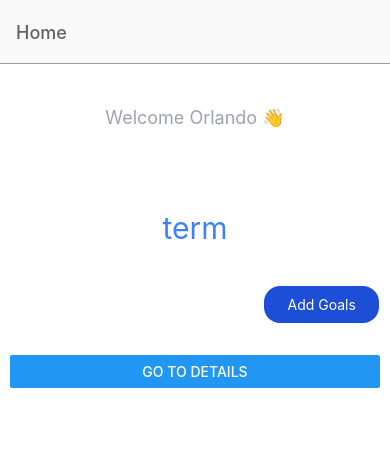
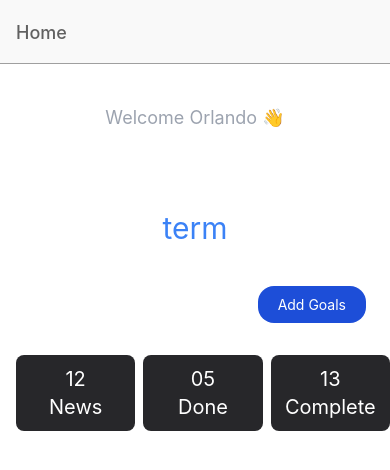
Before and after one commit to orlandos20/my-goals-tracker, a React Native app: screen /Home in a window 390 px wide. Shown: the top 470 px of the page. Built offline with nearby package versions, Linux system fonts and the light colour scheme.

Commit message:
feat: created GoalsCounter component

```diff
--- a/src/components/Layout.tsx
+++ b/src/components/Layout.tsx
@@ -8,7 +8,7 @@ type LayoutTypes = {
 const Layout: React.FC<LayoutTypes> = ({ children }) => {
   return (
     <SafeAreaView className='container dark:bg-black-100'>
-      <View className='px-2.5'>{children}</View>
+      <View className='px-4'>{children}</View>
     </SafeAreaView>
   );
 };
--- /dev/null
+++ b/src/components/goals-counter/goals-counter.tsx
@@ -0,0 +1,35 @@
+import { StyleSheet, View, Text, Button, TouchableOpacity } from 'react-native';
+import React from 'react';
+
+const GoalsCounter = () => {
+  return (
+    <View className='flex flex-row justify-evenly mb-6'>
+      <View className='w-1/3 text-white bg-zinc-800 hover:bg-zinc-900 font-medium rounded-lg text-sm px-1 py-2.5 mr-2 mb-2 dark:bg-zinc-800 dark:hover:bg-zinc-700 dark:focus:ring-zinc-700 dark:border-zinc-700'>
+        <Text className='items-center justify-center text-center text-white text-xl'>
+          12
+        </Text>
+        <Text className='items-center justify-center text-center text-white text-xl'>
+          News
+        </Text>
+      </View>
+      <View className='w-1/3 text-white bg-zinc-800 hover:bg-zinc-900 font-medium rounded-lg text-sm px-1 py-2.5 mr-2 mb-2 dark:bg-zinc-800 dark:hover:bg-zinc-700 dark:focus:ring-zinc-700 dark:border-zinc-700'>
+        <Text className='items-center justify-center text-center text-white text-xl'>
+          05
+        </Text>
+        <Text className='items-center justify-center text-center text-white text-xl'>
+          Done
+        </Text>
+      </View>
+      <View className='w-1/3 text-white bg-zinc-800 hover:bg-zinc-900 font-medium rounded-lg text-sm px-1 py-2.5 mb-2 dark:bg-zinc-800 dark:hover:bg-zinc-700 dark:focus:ring-zinc-700 dark:border-zinc-700'>
+        <Text className='items-center justify-center text-center text-white text-xl'>
+          13
+        </Text>
+        <Text className='items-center justify-center text-center text-white text-xl'>
+          Complete
+        </Text>
+      </View>
+    </View>
+  );
+};
+
+export default GoalsCounter;
--- a/src/components/index.ts
+++ b/src/components/index.ts
@@ -1,3 +1,4 @@
 export { default as Layout } from './Layout';
 export { default as WelcomeMessage } from './welcome-message/welcome-message';
 export { default as AddGoalButton } from './add-goal-button/add-goal-button';
+export { default as GoalsCounter } from './goals-counter/goals-counter';
--- a/src/components/welcome-message/index.ts
+++ /dev/null
@@ -1 +0,0 @@
-export * from './welcome-message';
--- a/src/components/welcome-message/welcome-message.tsx
+++ b/src/components/welcome-message/welcome-message.tsx
@@ -7,7 +7,7 @@ const WelcomeMessage = () => {
     <View className='items-center mt-10'>
       <View className='w-3/4 px-1 mb-10 items-center'>
         <Text className='text-gray-400 pb-1.5 text-lg'>Welcome Orlando 👋</Text>
-        <Text className='text-white px-2.5 text-3xl text-center'>
+        <Text className='text-white text-3xl text-center'>
           Create your life goal from long{' '}
           <Text className='text-blue-500'>term</Text>
         </Text>
--- a/src/screens/home/HomeScreen.tsx
+++ b/src/screens/home/HomeScreen.tsx
@@ -4,7 +4,7 @@ import { useTheme } from '@react-navigation/native';
 
 import { NativeStackScreenProps } from '@react-navigation/native-stack';
 
-import { Layout, WelcomeMessage } from 'src/components';
+import { Layout, WelcomeMessage, GoalsCounter } from 'src/components';
 import { AddGoalSection } from './components';
 
 import { RootStackParamList } from '../../../types';
@@ -12,16 +12,15 @@ import { RootStackParamList } from '../../../types';
 type HomeScreenProps = NativeStackScreenProps<RootStackParamList, 'Home'>;
 
 export default function HomeScreen(props: HomeScreenProps) {
-  const { colors } = useTheme();
-
   return (
     <Layout>
       <WelcomeMessage />
       <AddGoalSection />
-      <Button
+      <GoalsCounter />
+      {/* <Button
         title='Go to Details'
         onPress={() => props.navigation.push('Details')}
-      />
+      /> */}
     </Layout>
   );
 }
--- a/src/screens/home/components/add-goal-section/index.tsx
+++ b/src/screens/home/components/add-goal-section/index.tsx
@@ -6,16 +6,16 @@ import { AddGoalButton } from 'src/components';
 
 const AddGoalSection = () => {
   return (
-    <View className='flex flex-row space-x-8 mb-6'>
-      <View className='basis-3/5'>
+    <View className='flex flex-row justify-between mb-6'>
+      <View>
         <Text className='items-center justify-center text-white text-xl'>
           34 Goals
         </Text>
         <Text className='items-center justify-center text-white'>
-          Ambitious person, aren´t you?
+          {"Ambitious person, aren't you "}
         </Text>
       </View>
-      <View className='basis-1/3'>
+      <View>
         <AddGoalButton />
       </View>
     </View>
```
